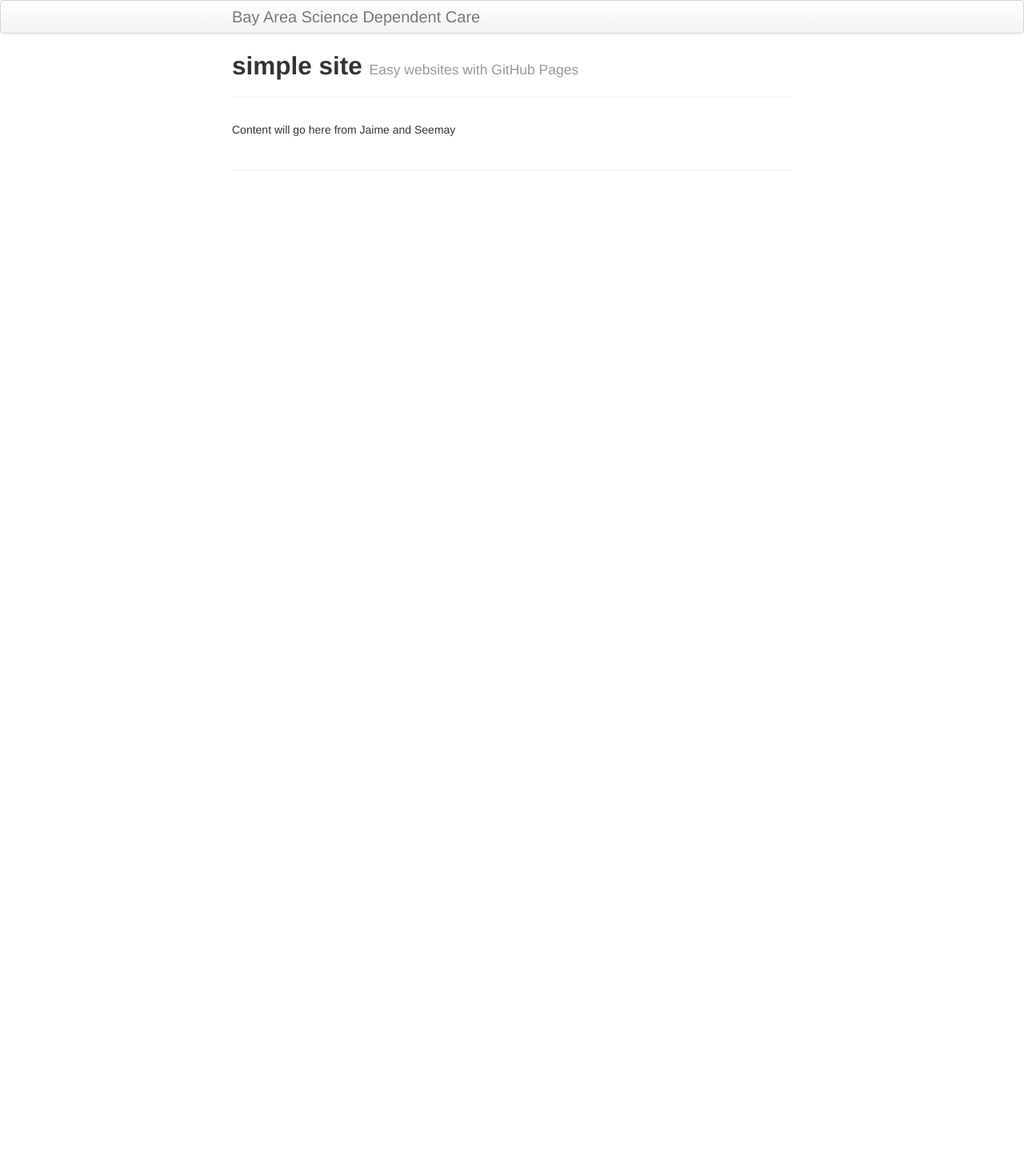
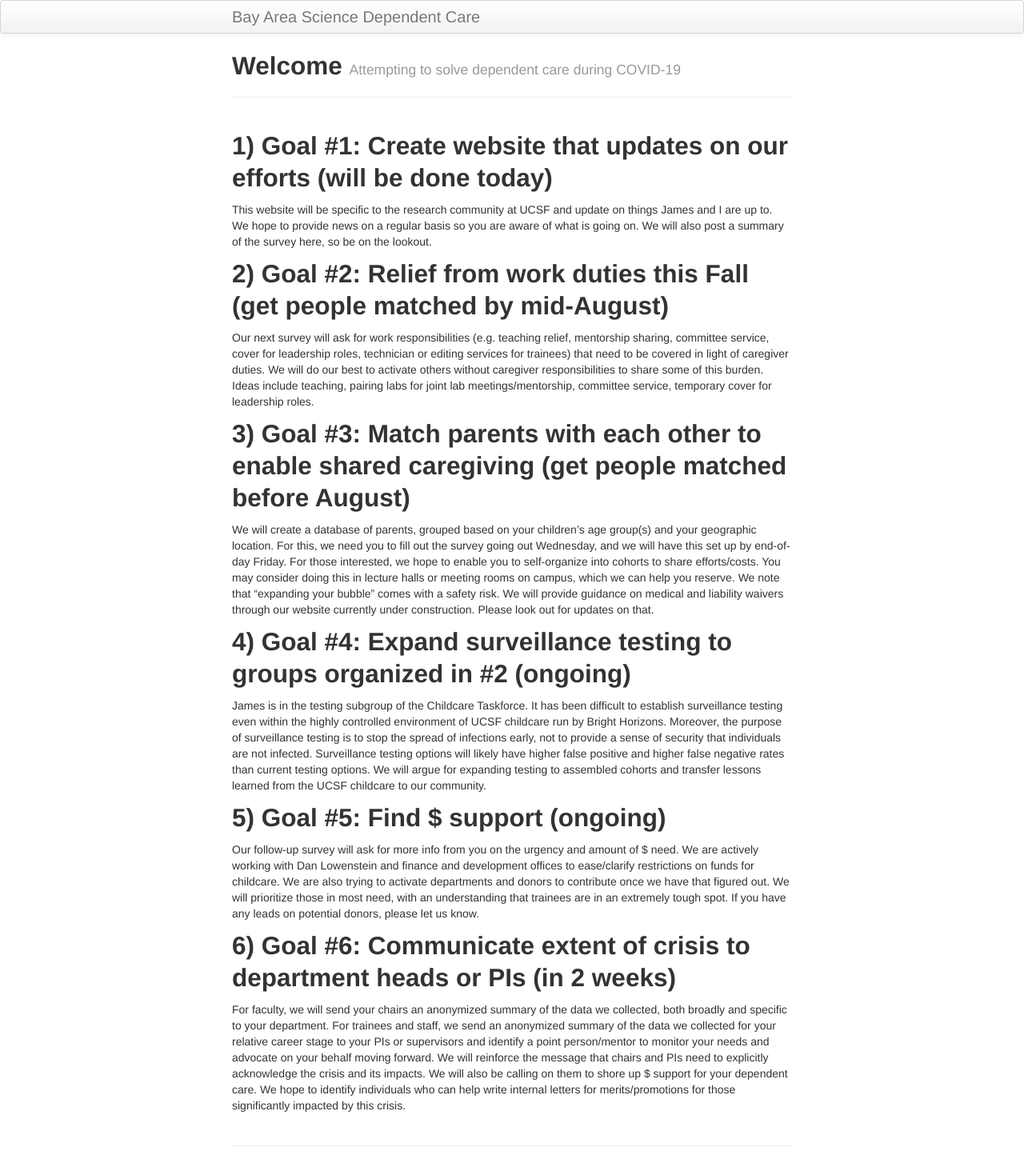
Before and after one commit to fraserlab/sci-dependentcare, a Jekyll site: the page built from index.md, in a window 1280 px wide. Shown: the whole page at 80% size. Built offline with Jekyll 4.4.1, drawn with Linux system fonts in a browser that asks for light colours; before the commit the page ends 900 px from its top, so only the background shows below that.

Commit message:
welcome page

```diff
--- a/index.md
+++ b/index.md
@@ -1,8 +1,29 @@
 ---
 layout: page
-title: simple site
-tagline: Easy websites with GitHub Pages
-description: Minimal tutorial on making a simple website with GitHub Pages
+title: Welcome
+tagline: Attempting to solve dependent care during COVID-19
+description: Welcome page
 ---
+## 1) Goal #1: Create website that updates on our efforts (will be done today)
 
-Content will go here from Jaime and Seemay
+This website will be specific to the research community at UCSF and update on things James and I are up to. We hope to provide news on a regular basis so you are aware of what is going on. We will also post a summary of the survey here, so be on the lookout.
+
+## 2) Goal #2: Relief from work duties this Fall (get people matched by mid-August)
+
+Our next survey will ask for work responsibilities (e.g. teaching relief, mentorship sharing, committee service, cover for leadership roles, technician or editing services for trainees) that need to be covered in light of caregiver duties. We will do our best to activate others without caregiver responsibilities to share some of this burden. Ideas include teaching, pairing labs for joint lab meetings/mentorship, committee service, temporary cover for leadership roles.
+
+## 3) Goal #3: Match parents with each other to enable shared caregiving (get people matched before August)
+
+We will create a database of parents, grouped based on your children's age group(s) and your geographic location. For this, we need you to fill out the survey going out Wednesday, and we will have this set up by end-of-day Friday. For those interested, we hope to enable you to self-organize into cohorts to share efforts/costs. You may consider doing this in lecture halls or meeting rooms on campus, which we can help you reserve. We note that “expanding your bubble” comes with a safety risk. We will provide guidance on medical and liability waivers through our website currently under construction. Please look out for updates on that.
+
+## 4) Goal #4: Expand surveillance testing to groups organized in #2 (ongoing)
+
+James is in the testing subgroup of the Childcare Taskforce. It has been difficult to establish surveillance testing even within the highly controlled environment of UCSF childcare run by Bright Horizons. Moreover, the purpose of surveillance testing is to stop the spread of infections early, not to provide a sense of security that individuals are not infected. Surveillance testing options will likely have higher false positive and higher false negative rates than current testing options. We will argue for expanding testing to assembled cohorts and transfer lessons learned from the UCSF childcare to our community.
+
+## 5) Goal #5: Find $ support (ongoing)
+
+Our follow-up survey will ask for more info from you on the urgency and amount of $ need. We are actively working with Dan Lowenstein and finance and development offices to ease/clarify restrictions on funds for childcare. We are also trying to activate departments and donors to contribute once we have that figured out. We will prioritize those in most need, with an understanding that trainees are in an extremely tough spot. If you have any leads on potential donors, please let us know.
+
+## 6) Goal #6: Communicate extent of crisis to department heads or PIs (in 2 weeks)
+
+For faculty, we will send your chairs an anonymized summary of the data we collected, both broadly and specific to your department. For trainees and staff, we send an anonymized summary of the data we collected for your relative career stage to your PIs or supervisors and identify a point person/mentor to monitor your needs and advocate on your behalf moving forward. We will reinforce the message that chairs and PIs need to explicitly acknowledge the crisis and its impacts. We will also be calling on them to shore up $ support for your dependent care. We hope to identify individuals who can help write internal letters for merits/promotions for those significantly impacted by this crisis.
```
